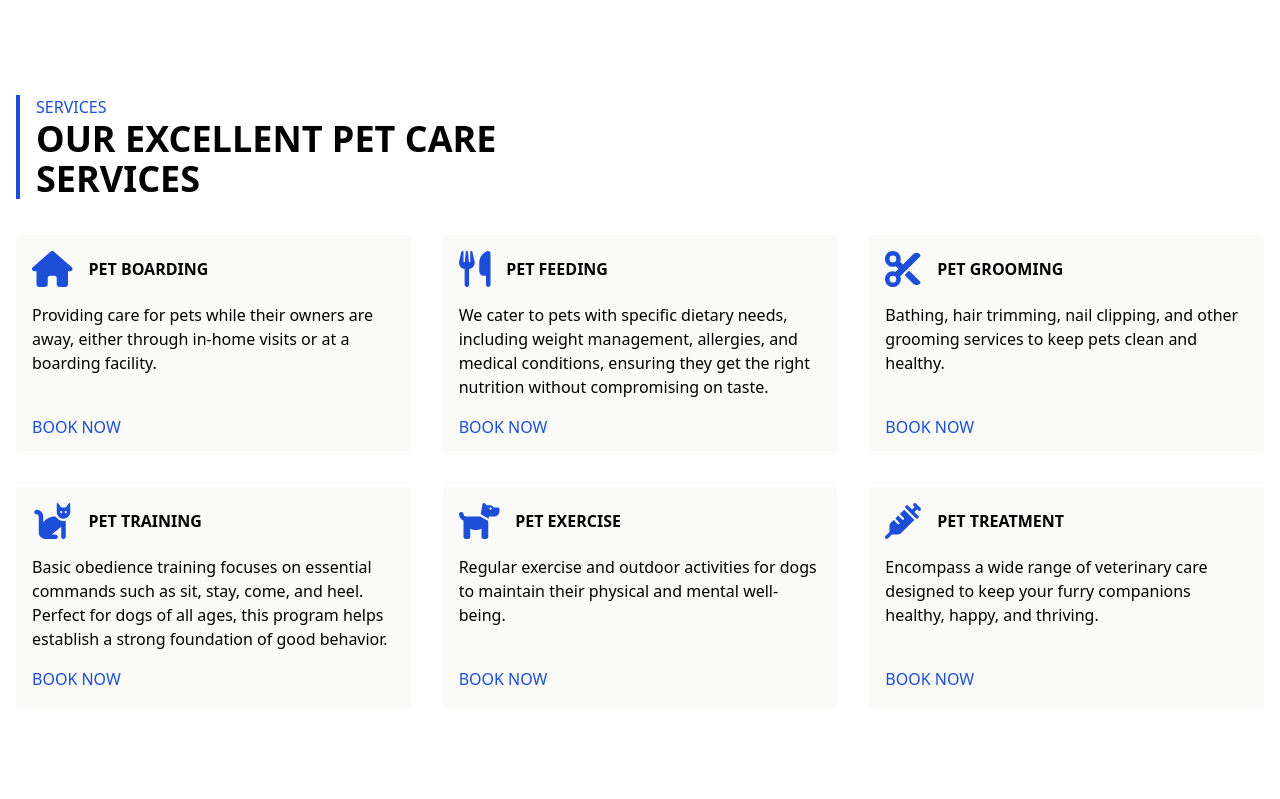
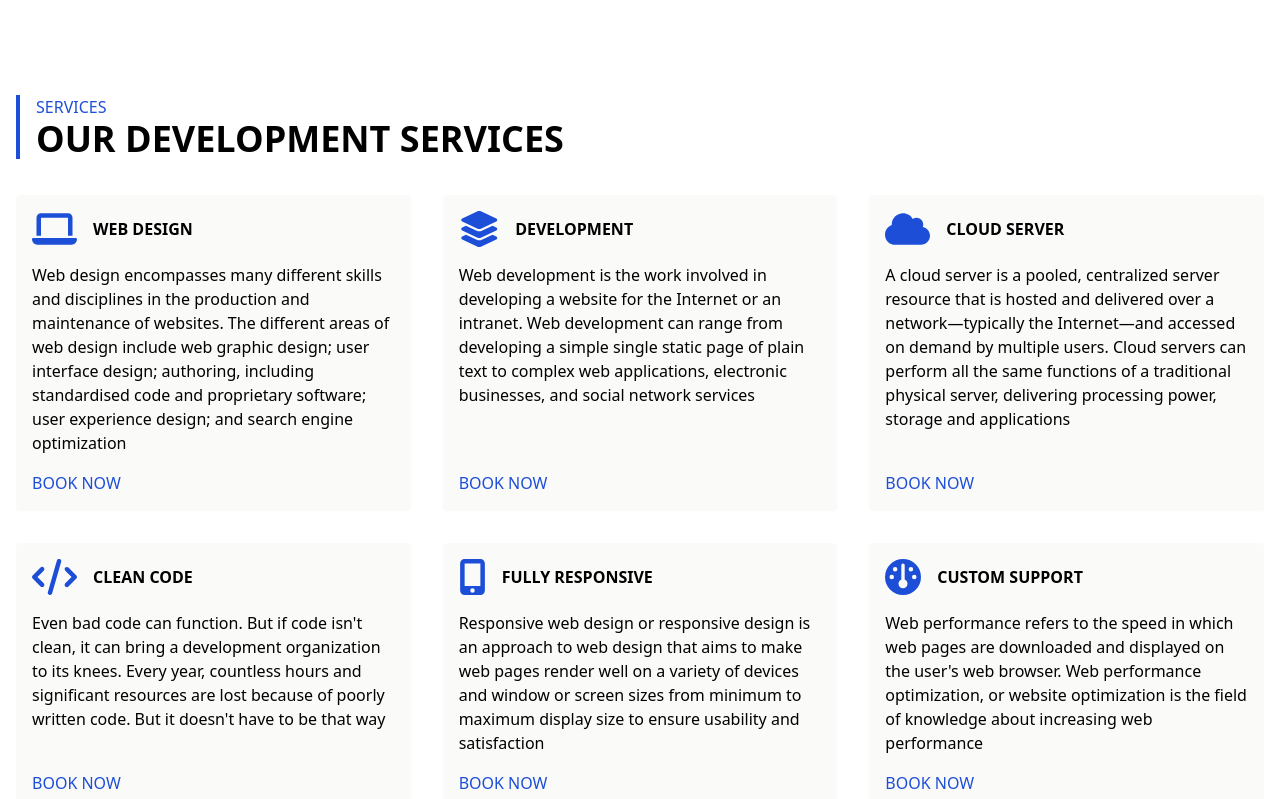
Before and after one commit to JohnJayvee/reactMP, a React (Vite) app: page /about in a window 1280 px wide. Shown: the part 701-1500 px from the top of the page. Built offline with nearby package versions, Linux system fonts and the light colour scheme; no server answers.

Commit message:
add service component

```diff
--- a/src/components/Services.jsx
+++ b/src/components/Services.jsx
@@ -1,44 +1,43 @@
 import React from 'react';
 import { FontAwesomeIcon } from '@fortawesome/react-fontawesome';
-import { faHouse, faUtensils, faCut, faCat, faDog, faSyringe } from '@fortawesome/free-solid-svg-icons';
+import { faSyringe, faLaptop, faLayerGroup, faCloud, faCode, faMobileAlt, faGauge } from '@fortawesome/free-solid-svg-icons';
 import PropTypes from 'prop-types';
-
 
 const services = [
     {
-        icon: faHouse,
-        title: "Pet Boarding",
-        description: "Providing care for pets while their owners are away, either through in-home visits or at a boarding facility.",
+        icon: faLaptop,
+        title: "Web Design",
+        description: "Web design encompasses many different skills and disciplines in the production and maintenance of websites. The different areas of web design include web graphic design; user interface design; authoring, including standardised code and proprietary software; user experience design; and search engine optimization",
         link: "Book.html"
     },
     {
-        icon: faUtensils,
-        title: "Pet Feeding",
-        description: "We cater to pets with specific dietary needs, including weight management, allergies, and medical conditions, ensuring they get the right nutrition without compromising on taste.",
+        icon: faLayerGroup,
+        title: "Development",
+        description: "Web development is the work involved in developing a website for the Internet or an intranet. Web development can range from developing a simple single static page of plain text to complex web applications, electronic businesses, and social network services",
         link: "Book.html"
     },
     {
-        icon: faCut,
-        title: "Pet Grooming",
-        description: "Bathing, hair trimming, nail clipping, and other grooming services to keep pets clean and healthy.",
+        icon: faCloud,
+        title: "Cloud Server",
+        description: "A cloud server is a pooled, centralized server resource that is hosted and delivered over a network—typically the Internet—and accessed on demand by multiple users. Cloud servers can perform all the same functions of a traditional physical server, delivering processing power, storage and applications",
         link: "Book.html"
     },
     {
-        icon: faCat,
-        title: "Pet Training",
-        description: "Basic obedience training focuses on essential commands such as sit, stay, come, and heel. Perfect for dogs of all ages, this program helps establish a strong foundation of good behavior.",
+        icon: faCode,
+        title: "Clean Code",
+        description: "Even bad code can function. But if code isn't clean, it can bring a development organization to its knees. Every year, countless hours and significant resources are lost because of poorly written code. But it doesn't have to be that way",
         link: ""
     },
     {
-        icon: faDog,
-        title: "Pet Exercise",
-        description: "Regular exercise and outdoor activities for dogs to maintain their physical and mental well-being.",
+        icon: faMobileAlt,
+        title: "Fully Responsive",
+        description: "Responsive web design or responsive design is an approach to web design that aims to make web pages render well on a variety of devices and window or screen sizes from minimum to maximum display size to ensure usability and satisfaction",
         link: "Book.html"
     },
     {
-        icon: faSyringe,
-        title: "Pet Treatment",
-        description: "Encompass a wide range of veterinary care designed to keep your furry companions healthy, happy, and thriving.",
+        icon: faGauge,
+        title: "Custom Support",
+        description: "Web performance refers to the speed in which web pages are downloaded and displayed on the user's web browser. Web performance optimization, or website optimization is the field of knowledge about increasing web performance",
         link: "Book.html"
     }
 ];
@@ -56,10 +55,10 @@ const ServiceItem = ({ icon, title, description, link }) => (
     </div>
 );
 ServiceItem.propTypes = {
-    icon: PropTypes.string.isRequired,
-    title: PropTypes.func.isRequired,
-    description: PropTypes.func.isRequired,
-    link: PropTypes.func.isRequired,
+    icon: PropTypes.object.isRequired,
+    title: PropTypes.string.isRequired,
+    description: PropTypes.string.isRequired,
+    link: PropTypes.string.isRequired,
 };
 
 
@@ -67,7 +66,7 @@ const Services = () => (
     <div className="container mx-auto p-4 mt-20">
         <div className="border-l-4 border-blue-700 pl-4 mb-5" style={{ maxWidth: '600px' }}>
             <h6 className="text-blue-700 uppercase">Services</h6>
-            <h1 className="text-4xl uppercase mb-0 font-bold">Our Excellent Pet Care Services</h1>
+            <h1 className="text-4xl uppercase mb-0 font-bold">Our Development Services</h1>
         </div>
         <div className="flex flex-wrap -mx-4">
             {services.map((service, index) => (
```
